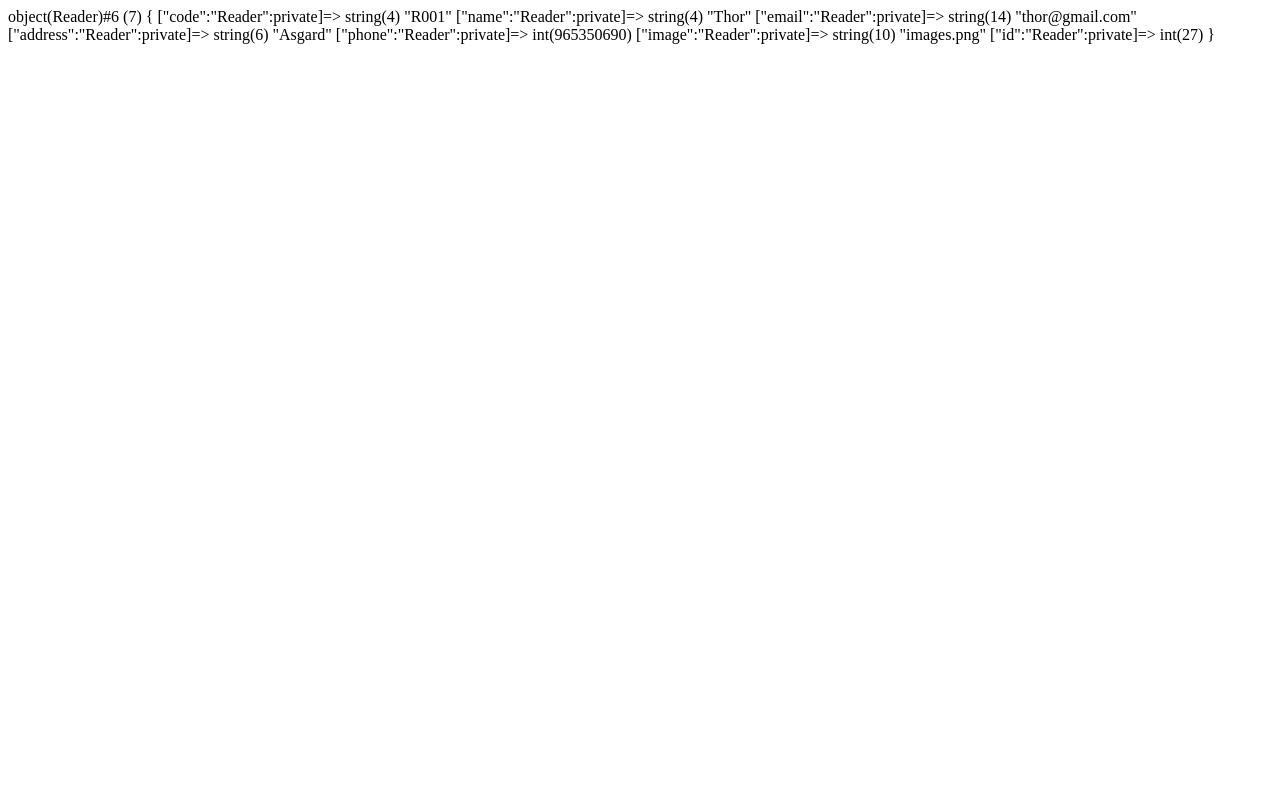
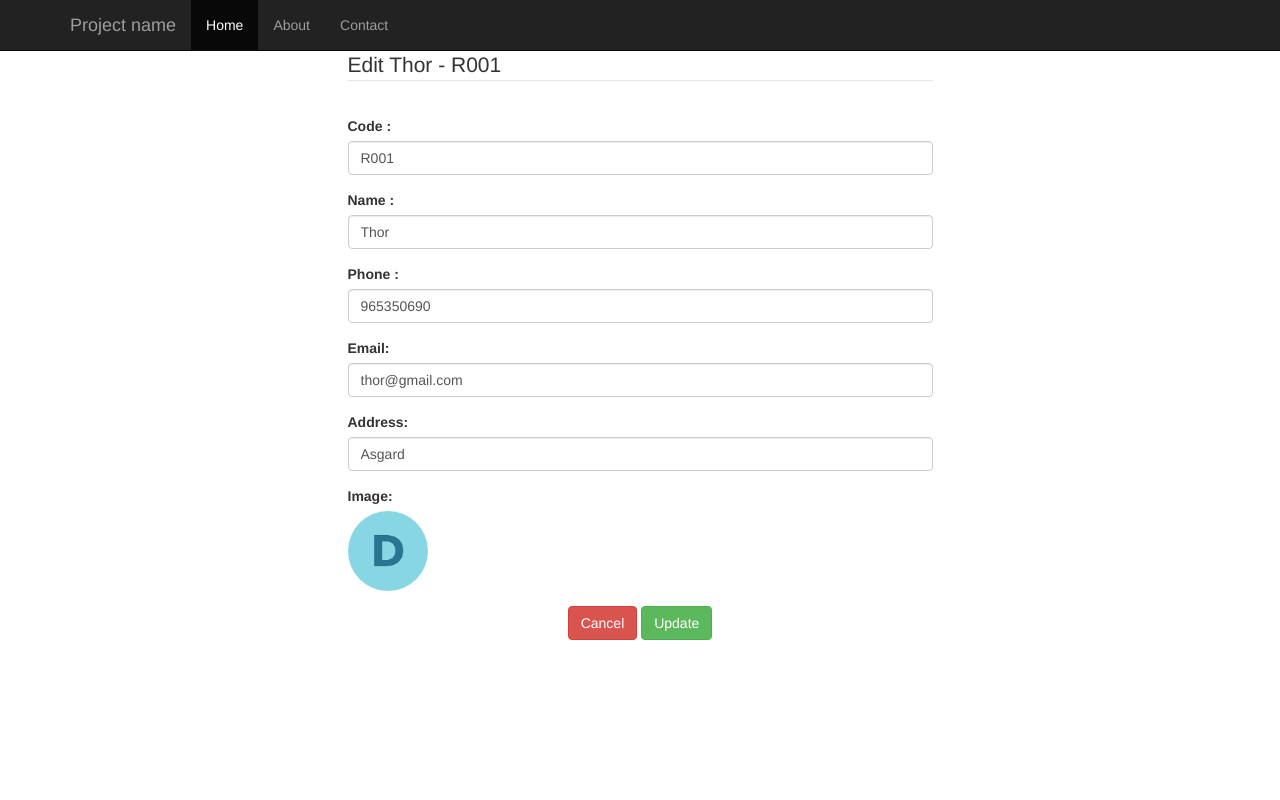
Before and after one commit to cuongnguyen90/module2-3706, a PHP site: page /view/edit.php?id=27 in a window 1280 px wide. Run offline with PHP 8.4, Linux system fonts and the light colour scheme; data comes from the database, SQL or seed files in the repository; some libraries are stand-ins or nearby versions.

Commit message:
Update edit.php,update.php

```diff
--- a/Library/ReaderManager.php
+++ b/Library/ReaderManager.php
@@ -46,13 +46,14 @@ class ReaderManager
       $stmt->setFetchMode(PDO::FETCH_OBJ);
       $stmt->execute();
       $result = $stmt->fetch();
-      $reader = new Reader($result);
-      return $reader;
+      return $result;
 
    }
    public function editReader($object)
    {
-
+      $sql = "UPDATE reader SET name= '".$object->getName()."',code = '".$object->getCode()."',email='".$object->getEmail()."',address='".$object->getAddress()."',phone=".$object->getPhone().",image='".$object->getImage()."' WHERE id='".$object->getId()."'";
+      //var_dump($sql);die();
+      return $this->control($sql);
    }
 
    public function deleteReader($id)
--- a/view/add.php
+++ b/view/add.php
@@ -22,6 +22,7 @@ if ($_SERVER['REQUEST_METHOD'] == 'POST'
    $manager = new ReaderManager();
    $manager->addReader($reader);
    header("Refresh:0; url=../index.php");
+
 }
 else{
    echo "Error";
--- a/view/edit.php
+++ b/view/edit.php
@@ -5,6 +5,122 @@ include_once '../Library/ReaderManager.php';
 
 if ($_GET['id']) {
    $readerManager = new ReaderManager();
-   var_dump($readerManager->getReader($_GET['id']));
+   $_reader = $readerManager->getReader($_GET['id']);
+   $reader = new Reader($_reader);
 
 }
+
+?>
+
+
+<!DOCTYPE html>
+<html lang="en">
+<head>
+   <meta charset="utf-8">
+   <meta http-equiv="X-UA-Compatible" content="IE=edge">
+   <meta name="viewport" content="width=device-width, initial-scale=1">
+   <meta name="description" content="">
+   <meta name="author" content="">
+   <title>Starter Template for Bootstrap</title>
+
+   <!-- Bootstrap core CSS -->
+   <link href="https://maxcdn.bootstrapcdn.com/bootstrap/3.3.7/css/bootstrap.min.css" rel="stylesheet">
+
+   <!-- Custom styles for this template -->
+   <style>
+      body {
+         padding-top: 50px;
+      }
+
+      .starter-template {
+         padding: 40px 15px;
+         text-align: center;
+      }
+   </style>
+
+   <!-- HTML5 shim and Respond.js IE8 support of HTML5 elements and media queries -->
+   <!--[if lt IE 9]>
+   <script src="https://oss.maxcdn.com/html5shiv/3.7.2/html5shiv.min.js"></script>
+   <script src="https://oss.maxcdn.com/respond/1.4.2/respond.min.js"></script>
+   <![endif]-->
+</head>
+
+<body>
+
+<div class="navbar navbar-inverse navbar-fixed-top" role="navigation">
+   <div class="container">
+      <div class="navbar-header">
+         <button type="button" class="navbar-toggle collapsed" data-toggle="collapse" data-target=".navbar-collapse">
+            <span class="sr-only">Toggle navigation</span>
+            <span class="icon-bar"></span>
+            <span class="icon-bar"></span>
+            <span class="icon-bar"></span>
+         </button>
+         <a class="navbar-brand" href="#">Project name</a>
+      </div>
+      <div class="collapse navbar-collapse">
+         <ul class="nav navbar-nav">
+            <li class="active"><a href="#">Home</a></li>
+            <li><a href="#about">About</a></li>
+            <li><a href="#contact">Contact</a></li>
+         </ul>
+      </div><!--/.nav-collapse -->
+   </div>
+</div>
+
+<div class="container">
+
+   <div class="row">
+      <div class="col-md-6 col-md-offset-3">
+         <form action="update.php" method="post" class="form-horizontal" role="form">
+            <div class="form-group">
+               <legend>Edit <?= $reader->getName()?> - <?= $reader->getCode()?> </legend>
+            </div>
+
+               <div class="form-group">
+                  <label for="">Code :</label>
+                  <input type="text" class="form-control" name="code" id="" value="<?= $reader->getCode()?>">
+               </div>
+               <div class="form-group">
+                  <label for="">Name :</label>
+                  <input type="text" class="form-control" name="name" id="" value="<?= $reader->getName()?>">
+               </div>
+               <div class="form-group">
+                  <label for="">Phone :</label>
+                  <input type="text" class="form-control" name="phone" id="" value="<?= $reader->getPhone()?>">
+               </div>
+               <div class="form-group">
+                  <label for="">Email:</label>
+                  <input type="email" class="form-control" name="email" id="" value="<?= $reader->getEmail()?>">
+               </div>
+               <div class="form-group">
+                  <label for="">Address:</label>
+                  <input type="text" class="form-control" name="address" id="" value="<?= $reader->getAddress()?>">
+               </div>
+               <div class="form-group">
+                  <label for="">Image:</label>
+                  <img src="../images/<?= $reader->getImage()?>" class="img-responsive img-circle" alt="Image" width="80px">
+               </div>
+               <div class="form-group hidden">
+                  <label for="">ID :</label>
+                  <input type="text" class="form-control" name="id" value="<?= $reader->getId()?>">
+               </div>
+            <div class="form-group">
+               <div class="col-sm-4 col-sm-offset-4" style="text-align: center">
+                  <button type="button" class="btn btn-danger">Cancel</button>
+                  <button type="submit" class="btn btn-success">Update</button>
+               </div>
+            </div>
+         </form>
+      </div>
+   </div>
+
+</div><!-- /.container -->
+
+<!-- Bootstrap core JavaScript
+================================================== -->
+<!-- Placed at the end of the document so the pages load faster -->
+<script src="https://ajax.googleapis.com/ajax/libs/jquery/1.11.1/jquery.min.js"></script>
+<script src="https://maxcdn.bootstrapcdn.com/bootstrap/3.3.7/js/bootstrap.min.js"></script>
+</body>
+</html>
```
